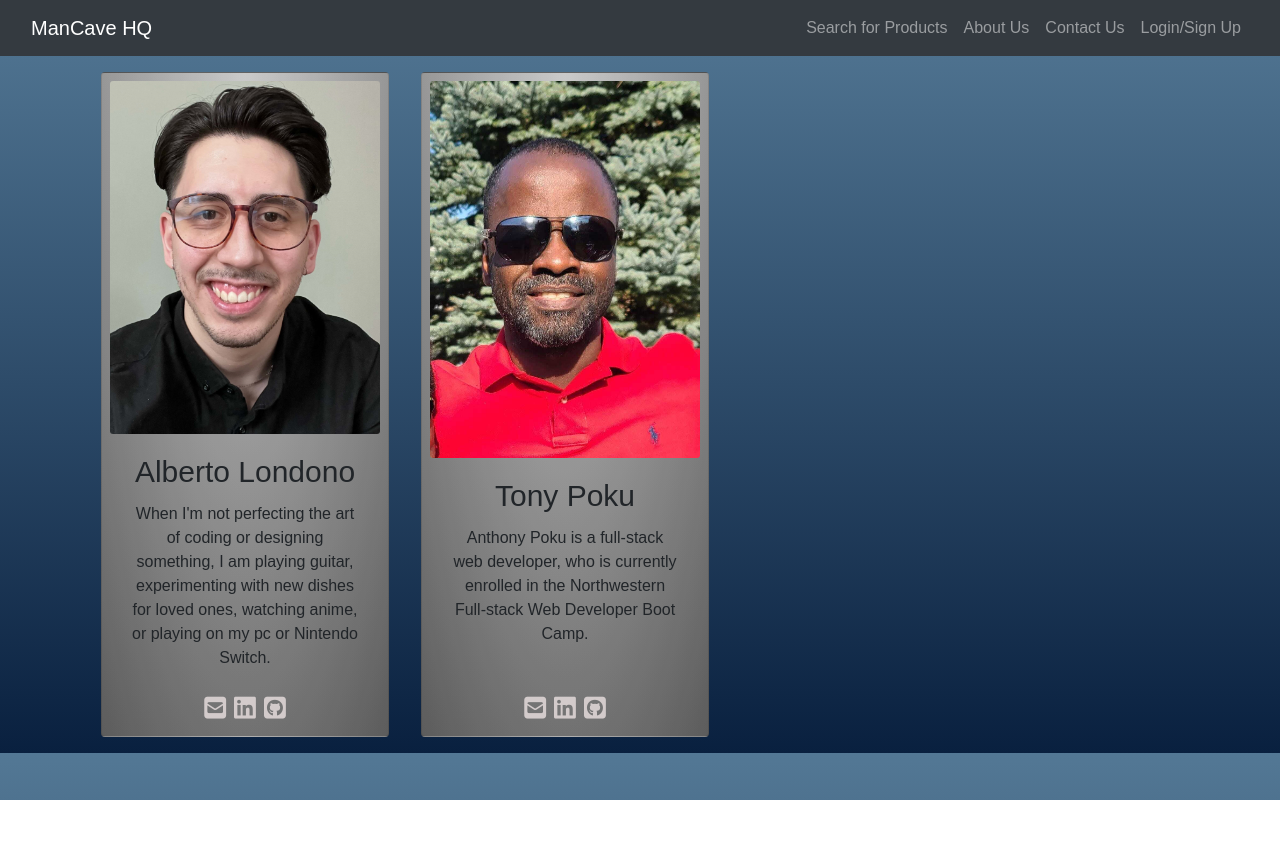
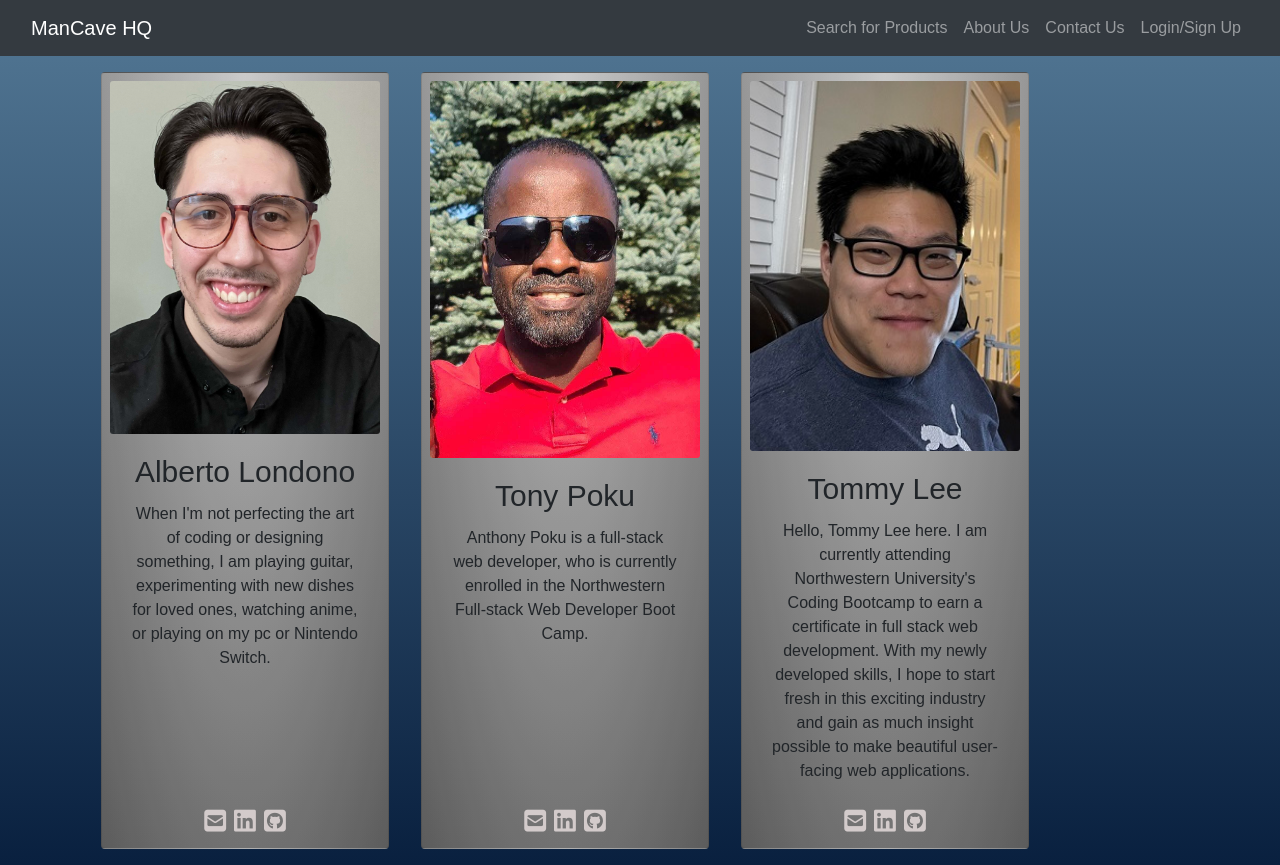
Before and after one commit to Ecommerce-AMTT/ManCave-HQ, a React (Create React App) app in the folder client/: page /about in a window 1280 px wide. Before the commit the page ends 800 px from the top, so only its background shows below. Built offline with nearby package versions, Linux system fonts and the light colour scheme.

Commit message:
Modify About.js with Tommy Lee card

```diff
--- a/client/src/pages/About.js
+++ b/client/src/pages/About.js
@@ -84,6 +84,45 @@ export default function About() {
         </Card.Text>
       </Card>
 
+      <Card className="m-3 p-2" style={{ width: "18rem", background: 'linear-gradient(to bottom, rgba(255,255,255,0.15) 0%, rgba(0,0,0,0.15) 100%), radial-gradient(at top center, rgba(255,255,255,0.40) 0%, rgba(0,0,0,0.40) 120%) #989898'}}>
+        <Card.Img
+          src="../../assets/images/tom.jpg"
+          className="card-img-top"
+          alt="Coder"
+        />
+        <Card.Body className="container text-center ">
+          <Card.Title style={{ fontSize: 30 }}>Tommy Lee</Card.Title>
+          <Card.Text>
+          Hello, Tommy Lee here. I am currently attending Northwestern University's Coding Bootcamp to earn a certificate in full stack web development. With my newly developed skills, I hope to start fresh in this exciting industry and gain as much insight possible to make beautiful user-facing web applications.
+          </Card.Text>
+        </Card.Body>
+        <Card.Text className="container text-center " style={{ fontSize: 25 }}>
+          <span className="contact-icons">
+            <a href="mailto: t.k.hobbes43@gmail.com">
+              <i className="fas fa-envelope-square"></i>
+            </a>
+          </span>
+          <span className="contact-icons m-2">
+            <a
+              href="https://www.linkedin.com/in/thomas-lee-29a033b2/"
+              target="_blank"
+              rel="noopener noreferrer"
+            >
+              <i className="fab fa-linkedin"></i>
+            </a>
+          </span>
+          <span className="contact-icons">
+            <a
+              href="http://github.com/tkhobbes43"
+              target="_blank"
+              rel="noopener noreferrer"
+            >
+              <i className="fab fa-github-square"></i>
+            </a>
+          </span>
+        </Card.Text>
+      </Card>
+
 
     </Container>
   );
```
